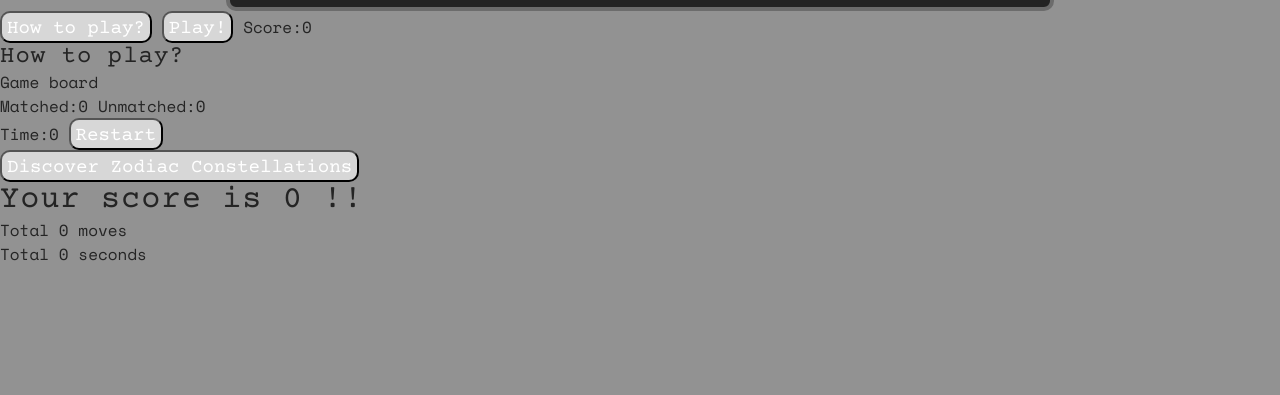
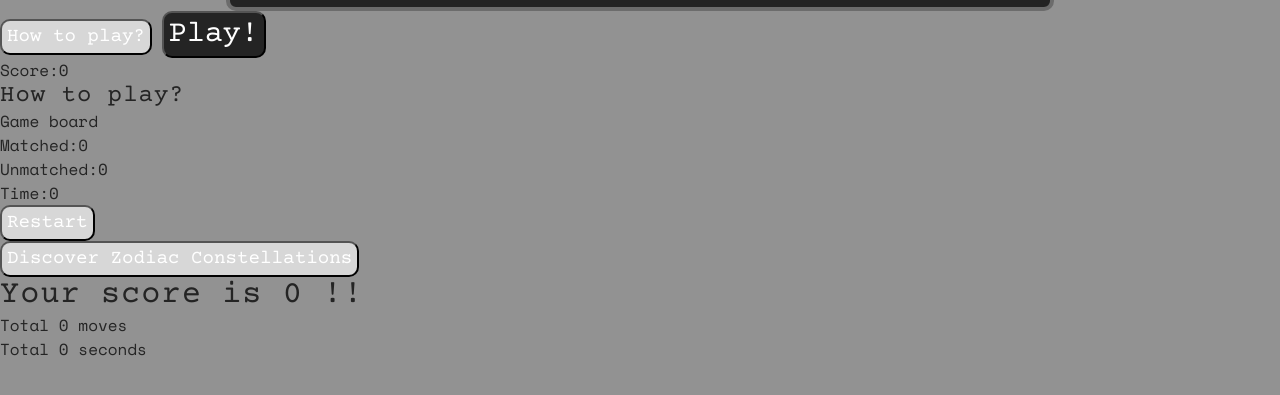
Before and after one commit to BrunaRihl/ZodiacPairs-Memory-Game, a plain HTML site: page index.html in a window 1280 px wide. Shown: the part 155-550 px from the top of the page. Drawn offline with nearby package versions, Linux system fonts and the light colour scheme.

Commit message:
refactor: Change divs structures of the game statistics sections

```diff
--- a/assets/css/style.css
+++ b/assets/css/style.css
@@ -58,7 +58,13 @@ button {
     font-family: Courier Prime, sans-serif;
     font-size: 120%;
     border-radius: 10px;
-    padding:5px;
-    height: 2rem;
+    padding: 5px;
+}
 
-  }
+/* Style the Play button to be larger */
+
+#play {
+    font-size: 30px;
+    background-color: var(--main-primary);
+
+}
--- a/index.html
+++ b/index.html
@@ -31,11 +31,13 @@
 
             <!--  Button rules, play and score section -->
 
-        <div class="game-btn">
-            <div>
+            <div class="game-stats">
+                <div id="game-stats-top">
                     <button>How to play?</button>
                     <button id="play">Play!</button>
-                <span>Score:</span><span>0</span>
+                    <div>
+                        Score:<span>0</span>
+                    </div>
                 </div>
             </div>
 
@@ -54,20 +56,25 @@
 
             <!--  Info about constellations, Timer and match section -->
 
-        <div class="game-btn">
+            <div class="game-stats">
+                <div id="game-stats-bottom">
+                    <div id="match">
+                        <div> <span>Matched:</span><span>0</span></div>
+                       <div> <span>Unmatched:</span><span>0</span></div>
+
+                    </div>
+                    <div id="time">
+                         <span>Time:</span><span>0</span>
+                    </div>
                     <div>
-                <div>
-                    <span>Matched:</span><span>0</span>
-                    <span>Unmatched:</span><span>0</span>
-                </div>
-                <span>Time:</span><span>0</span>
                     <button>Restart</button>
                     </div>
-            <div>
+
+                </div>
+            </div>
+            <div id="info-btn">
                 <button>Discover Zodiac Constellations</button>
             </div>
-        </div>
-
 
 
             <!--  Finish game window section-->
```
Lines whose indentation alone changed are shown as unchanged.
